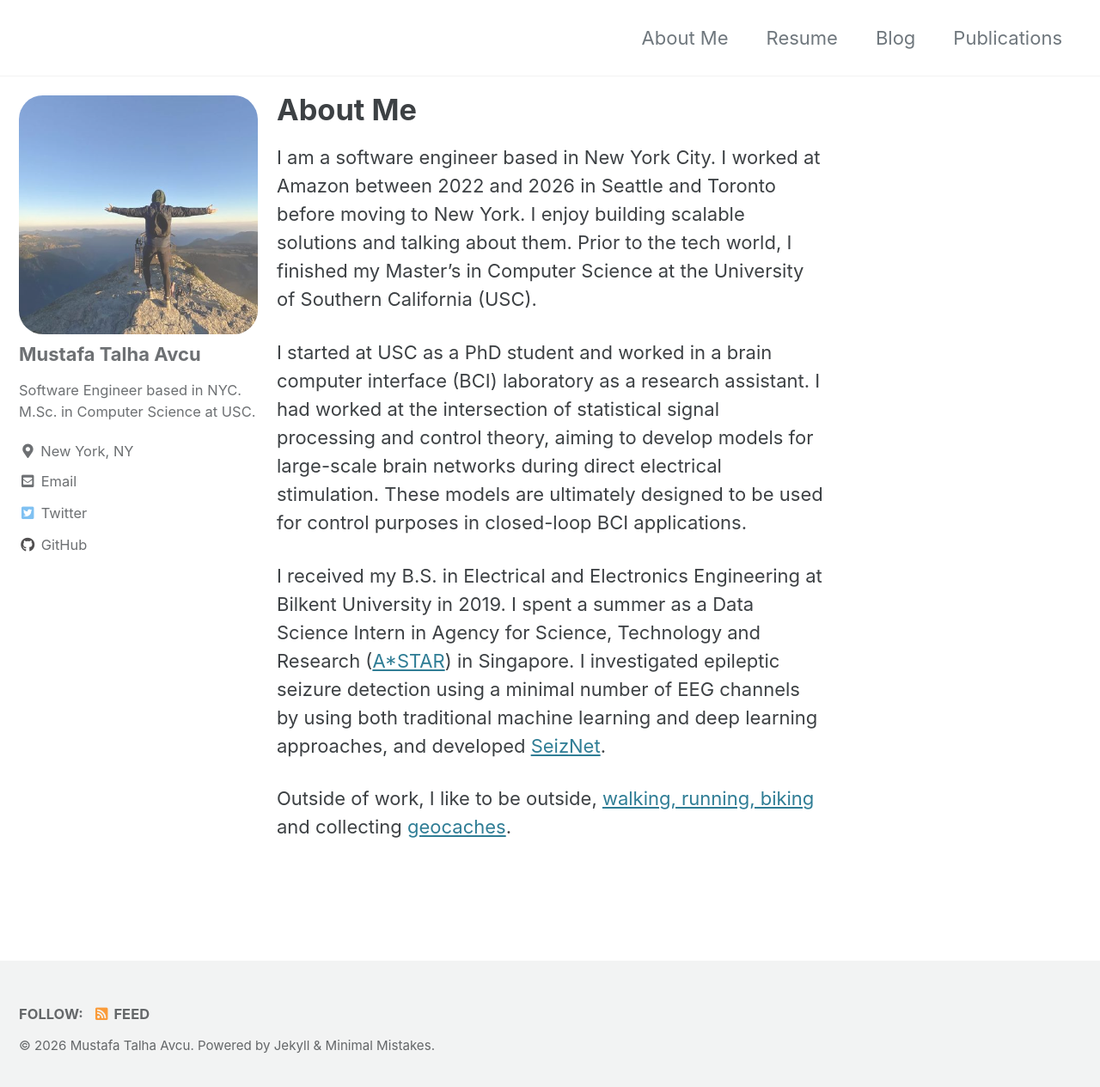
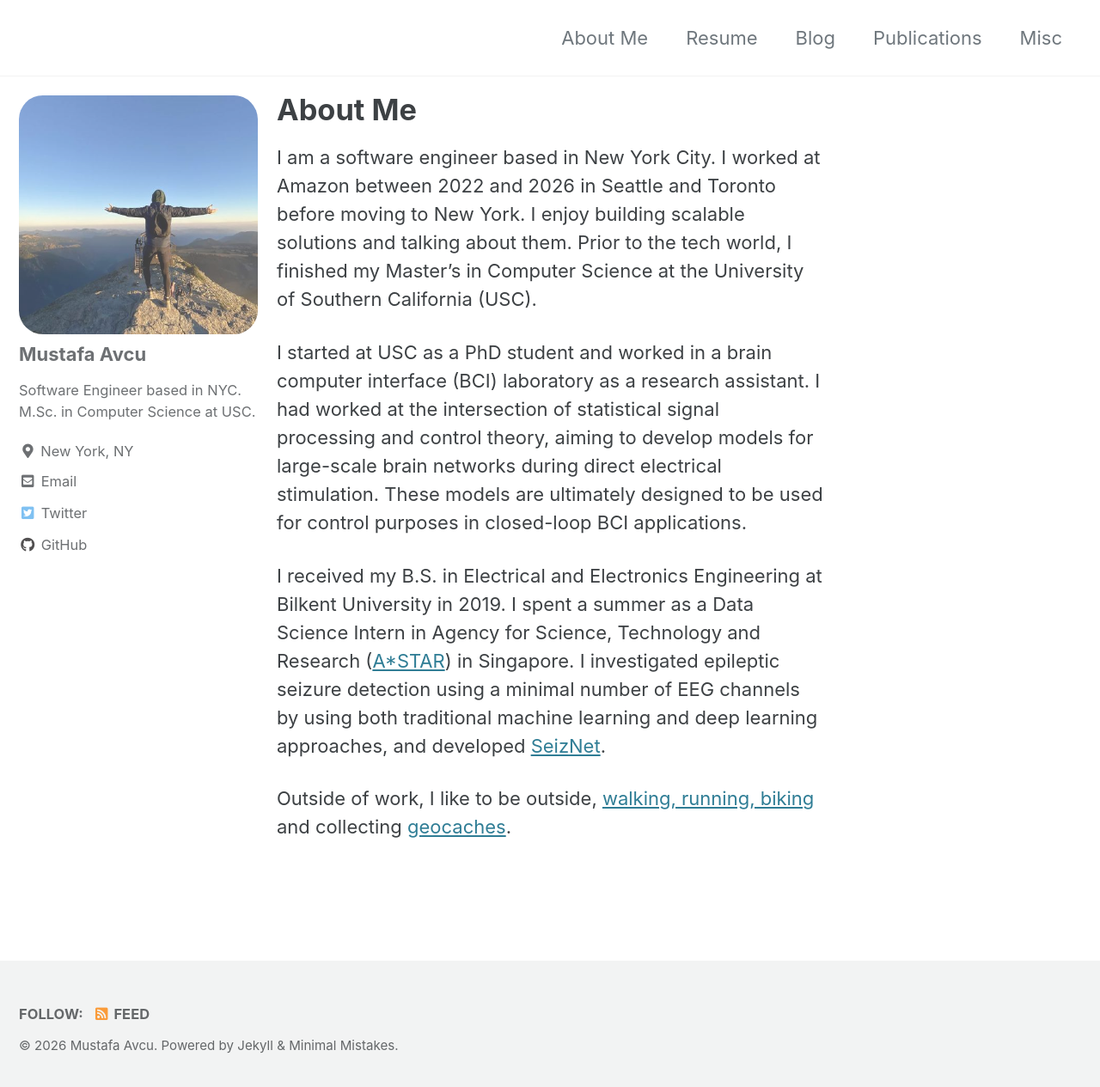
Before and after one commit to Avcu/avcu.github.io, a Jekyll site: the page built from index.md, in a window 1280 px wide and 1272 px high. Shown: the top 1265 px of the window at 86% size. Built offline with Jekyll 4.4.1, drawn with Linux system fonts in a browser that asks for light colours; cached includes are drawn as plain includes.

Commit message:
Add misc tab to the main page and update resume

```diff
--- a/_config.yml
+++ b/_config.yml
@@ -19,7 +19,7 @@ locale                   : "en-US"
 title                    : ""
 title_separator          : "-"
 subtitle                 : # site tagline that appears below site title in masthead
-name                     : "Mustafa Talha Avcu"
+name                     : "Mustafa Avcu"
 description              : "Personal Website"
 port                     : 4000
 host                     : "0.0.0.0"
@@ -104,7 +104,7 @@ analytics:
 
 # Site Author
 author:
-  name             : "Mustafa Talha Avcu"
+  name             : "Mustafa Avcu"
   avatar           : "/assets/images/profile_picture.jpg"
   bio              : "Software Engineer based in NYC. M.Sc. in Computer Science at USC."
   location         : "New York, NY"
--- a/_data/navigation.yml
+++ b/_data/navigation.yml
@@ -10,6 +10,8 @@ main:
     url: /blog/
   - title: "Publications"
     url: /publications/
+  - title: "Misc"
+    url: /tracks/sample.html
   # - title: "Sample Collections"
   #   url: /collection-archive/
   # - title: "Sitemap"
```
Also changed, not shown: _posts/2026-08-27-traversing-graphs.md (+1 -0 lines), 12 other files.
